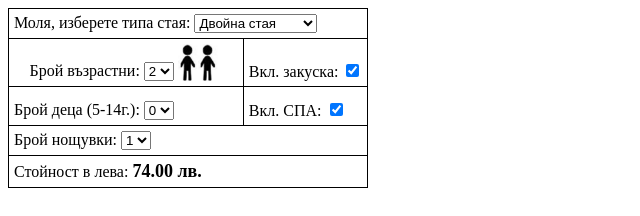
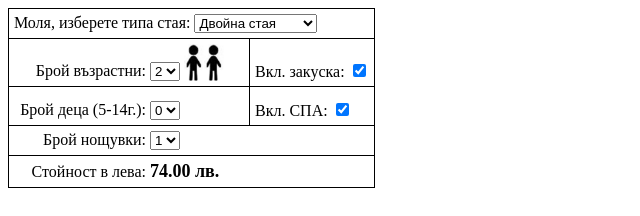
Before and after one commit to v-zmiycharov/boryka-price-calculator, a plain HTML site: page index.html in a window 1280 px wide. Shown: the whole page, without its empty margins (0-640 px from the left). Drawn offline with Linux system fonts and the light colour scheme.

Commit message:
Add fixed labels

```diff
--- a/index.html
+++ b/index.html
@@ -319,6 +319,12 @@
                   text-align: right;
               }
 
+              .room-price-wrapper > table td label.fixed-label {
+                  text-align: right;
+                  width: 132px;
+                  display: inline-block;
+              }
+
           .room-price-wrapper > table span.price-span {
               font-weight: bold;
               font-size: 18px;
@@ -353,7 +359,7 @@
 
             <tr>
                 <td class="text-right">
-                    <label>
+                    <label class="fixed-label">
                         Брой възрастни:
                     </label>
                     <select class="adults-ddl"></select>
@@ -368,7 +374,7 @@
 
             <tr>
                 <td class="text-right">
-                    <label>
+                    <label class="fixed-label">
                         Брой деца (5-14г.):
                     </label>
                     <select class="children-ddl"></select>
@@ -383,7 +389,7 @@
 
             <tr>
                 <td colspan="2">
-                    <label>Брой нощувки:</label>
+                    <label class="fixed-label">Брой нощувки:</label>
                     <select class="nights-ddl">
                         <option value="1">1</option>
                         <option value="2">2</option>
@@ -398,7 +404,7 @@
 
             <tr>
                 <td colspan="2">
-                    <label>Стойност в лева:</label>
+                    <label class="fixed-label">Стойност в лева:</label>
                     <span class="price-span" />
                 </td>
             </tr>
```
